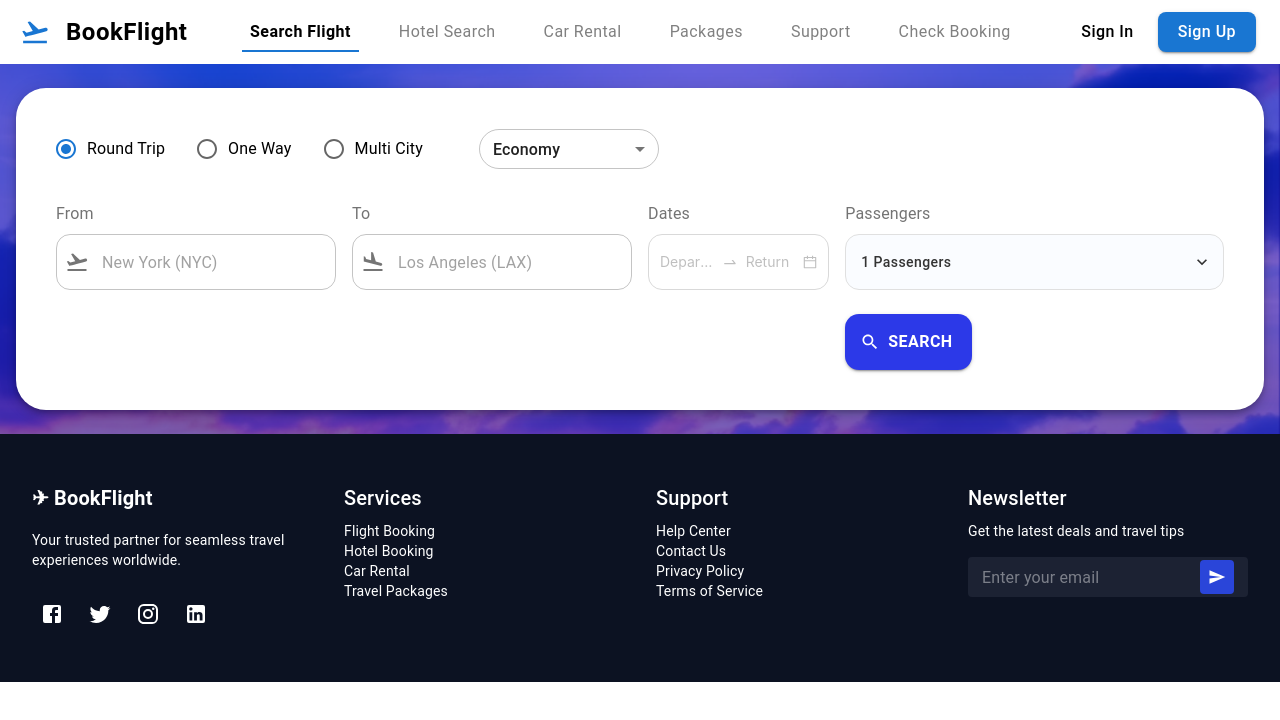
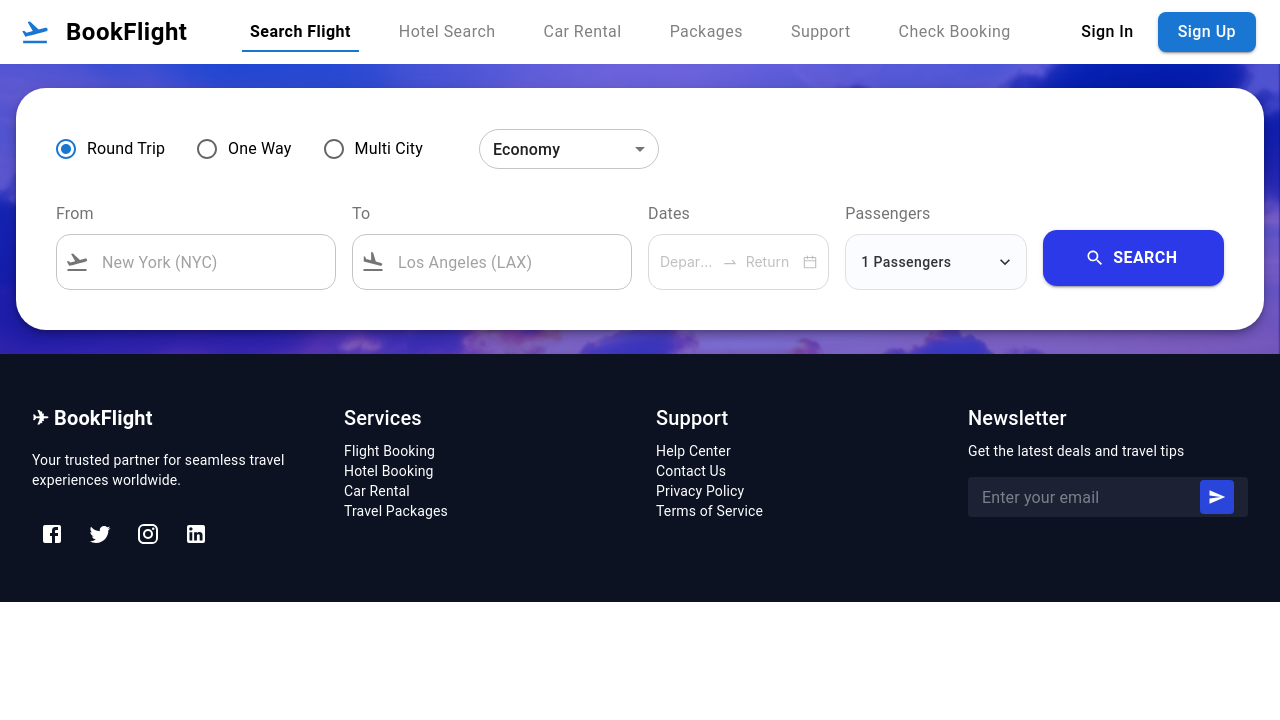
Before and after one commit to ankmay0/bookflight, a React (Create React App) app: page / in a window 1280 px wide. Shown: the top 720 px of the page. Built offline with nearby package versions, Linux system fonts and the light colour scheme.

Commit message:
fixed search button

```diff
--- a/src/components/Flightsearch.tsx
+++ b/src/components/Flightsearch.tsx
@@ -407,7 +407,7 @@ const FlightSearch: React.FC = () => {
             />
           </Grid>
 
-          <Grid item xs={12} sm={6} md={4}>
+          <Grid item xs={12} sm={6} md={2}>
             <Typography fontWeight={400} mb={1} sx={{ color: "rgba(0, 0, 0, 0.55)" }}>
               Passengers
             </Typography>
@@ -552,7 +552,9 @@ const FlightSearch: React.FC = () => {
               </Popover>
             </Box>
 
-            <Grid item xs={4}>
+
+          </Grid>
+                <Grid item xs={4} sm={6} md={2}>
               <Button
                 variant="contained"
                 startIcon={<Search />}
@@ -560,7 +562,7 @@ const FlightSearch: React.FC = () => {
                 disabled={isSubmitting}
                 fullWidth
                 sx={{
-                  mt: 3,
+                  mt: { xs: 0, sm: 3.5 },
                   bgcolor: "#2c39e8",
                   color: "#fff",
                   fontWeight: "bold",
@@ -575,8 +577,6 @@ const FlightSearch: React.FC = () => {
                 Search
               </Button>
             </Grid>
-          </Grid>
-
         </Grid>
       </Box>
       <Snackbar
```
